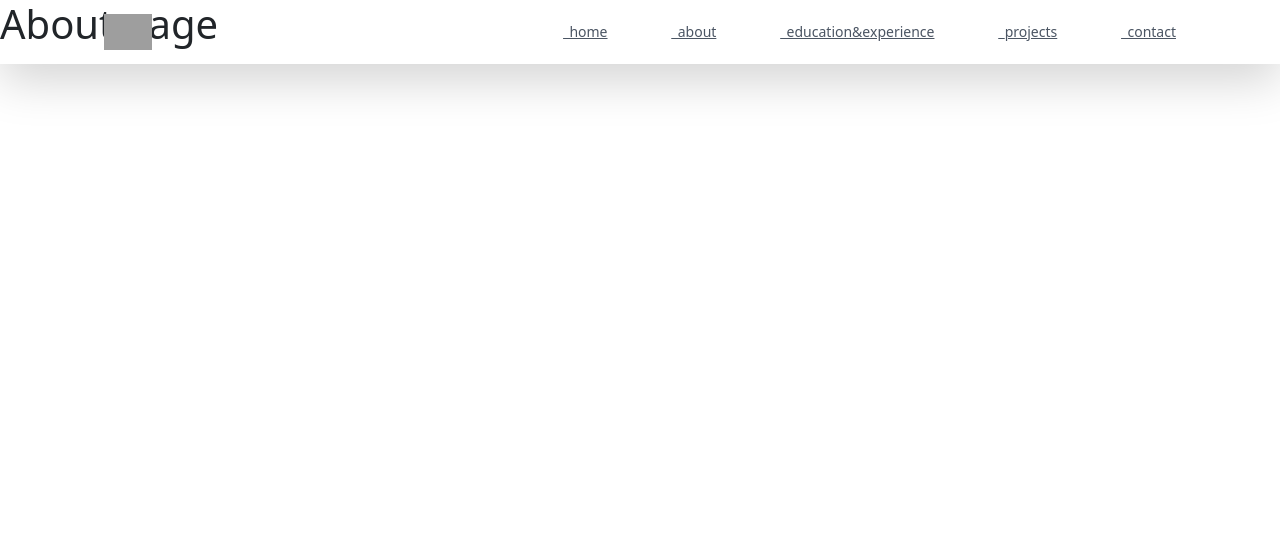
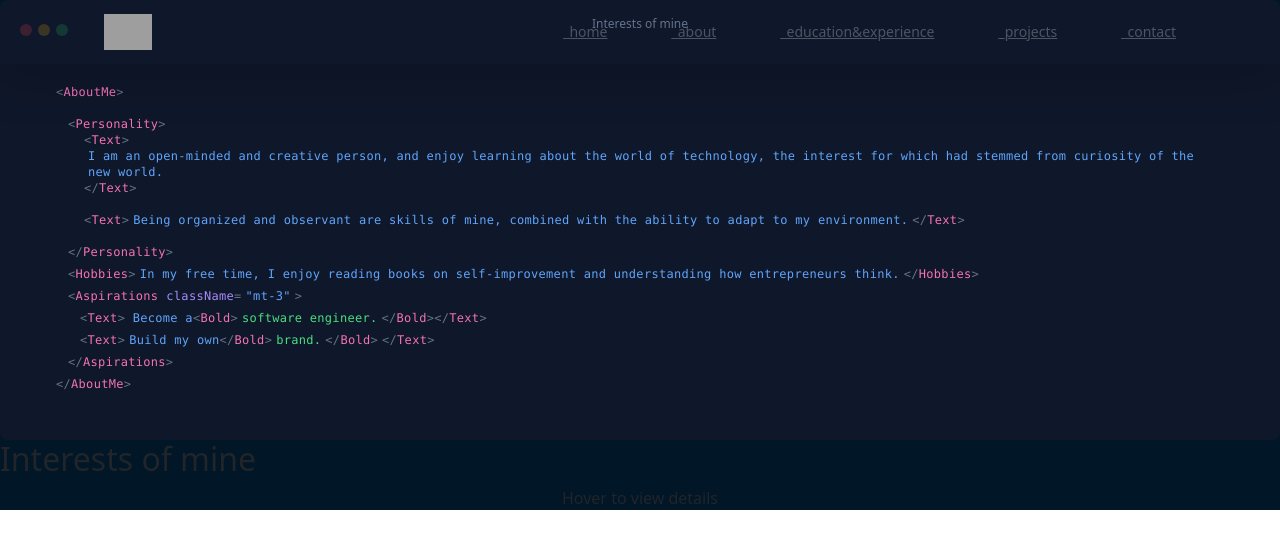
Before and after one commit to robynainsley21/portfolio-dark, a React (Vite) app: page /about in a window 1280 px wide. Shown: the top 548 px of the page. Built offline with nearby package versions, Linux system fonts and the light colour scheme; grey boxes are pictures that could not be loaded.

Commit message:
About page changes

```diff
--- /dev/null
+++ b/src/assets/components/aboutInterests.jsx
@@ -0,0 +1,159 @@
+export default function AboutInterests() {
+  return (
+    <div className="relative rounded-lg bg-slate-900 p-2">
+      {/* From Uiverse.io by emmanuelh-dev   */}
+      <div className="relative flex text-center">
+        <div className="flex pl-3.5 pt-3">
+          <svg
+            viewBox="0 0 24 24"
+            fill="currentColor"
+            className="-ml-0.5 mr-1.5 h-3 w-3 text-red-500/20"
+          >
+            <circle r="12" cy="12" cx="12"></circle>
+          </svg>
+          <svg
+            viewBox="0 0 24 24"
+            fill="currentColor"
+            className="-ml-0.75 mr-1.5 h-3 w-3 text-yellow-500/20"
+          >
+            <circle r="12" cy="12" cx="12"></circle>
+          </svg>
+          <svg
+            viewBox="0 0 24 24"
+            fill="currentColor"
+            className="-ml-0.75 mr-1.5 h-3 w-3 text-green-500/20"
+          >
+            <circle r="12" cy="12" cx="12"></circle>
+          </svg>
+        </div>
+        <span className="absolute inset-x-0 top-2 text-xs text-slate-500">
+          Interests of mine
+        </span>
+      </div>
+      <div className="mt-5 space-y-1.5 px-5 pb-10">
+        <p className="mt-4 font-mono text-xs font-normal tracking-wide text-violet-400">
+          <span className="text-slate-500">&lt;</span>
+          <span className="text-pink-400">AboutMe</span>
+          <span className="text-slate-500">&gt;</span>
+        </p>
+        <p className="ml-3 font-mono text-xs font-normal tracking-wide text-violet-400">
+          <span className="text-slate-500">&lt;</span>
+          <span className="text-pink-400">Personality</span>
+          <span className="text-slate-500">&gt;</span>
+
+          <p className="ml-4 font-mono text-xs font-normal tracking-wide text-violet-400">
+            <span className="text-slate-500">&lt;</span>
+            <span className="text-pink-400">Text</span>
+            <span className="text-slate-500">&gt;</span>
+            <span className="relative inline-block px-1 before:absolute before:block before:rounded before:bg-blue-500/10">
+              <span className="relative text-blue-400">
+                I am an open-minded and creative person, and enjoy learning
+                about the world of technology, the interest for which had
+                stemmed from curiosity of the new world.
+              </span>
+            </span>
+            <span className="text-slate-500">&lt;/</span>
+            <span className="text-pink-400">Text</span>
+            <span className="text-slate-500">&gt;</span>
+          </p>
+
+          <p className="ml-4 font-mono text-xs font-normal tracking-wide text-violet-400">
+            <span className="text-slate-500">&lt;</span>
+            <span className="text-pink-400">Text</span>
+            <span className="text-slate-500">&gt;</span>
+            <span className="relative inline-block px-1 before:absolute before:block before:rounded before:bg-blue-500/10">
+              <span className="relative text-blue-400">
+                Being organized and observant are skills of mine, combined with
+                the ability to adapt to my environment.
+              </span>
+            </span>
+            <span className="text-slate-500">&lt;/</span>
+            <span className="text-pink-400">Text</span>
+            <span className="text-slate-500">&gt;</span>
+          </p>
+          <span className="text-slate-500">&lt;/</span>
+          <span className="text-pink-400">Personality</span>
+          <span className="text-slate-500">&gt;</span>
+        </p>
+        <p className="ml-3 font-mono text-xs font-normal leading-4 tracking-wide text-violet-400">
+          <span className="text-slate-500">&lt;</span>
+          <span className="text-pink-400">Hobbies</span>
+          <span className="text-slate-500">&gt;</span>
+
+          <span className="relative inline-block px-1 before:absolute before:block before:rounded before:bg-blue-500/10">
+            <span className="relative text-blue-400">
+              In my free time, I enjoy reading books on self-improvement and
+              understanding how entrepreneurs think.
+            </span>
+          </span>
+
+          <span className="text-slate-500">&lt;/</span>
+          <span className="text-pink-400">Hobbies</span>
+          <span className="text-slate-500">&gt;</span>
+        </p>
+        <p className="ml-3 font-mono text-xs font-normal tracking-wide text-violet-400">
+          <span className="text-slate-500">&lt;</span>
+          <span className="text-pink-400">Aspirations</span>
+          <span className="ml-2 text-violet-400">
+            className<span className="text-slate-500">=</span>
+            <span className="relative inline-block px-1 before:absolute before:block before:rounded before:bg-blue-500/10">
+              <span className="relative text-blue-400">"mt-3"</span>
+            </span>
+          </span>
+          <span className="text-slate-500">&gt;</span>
+        </p>
+        <p className="ml-6 font-mono text-xs font-normal tracking-wide text-violet-400">
+          <span className="text-slate-500">&lt;</span>
+          <span className="text-pink-400">Text</span>
+          <span className="text-slate-500">&gt;</span>
+          <span className="text-blue-400"> Become a</span>
+          <span className="text-slate-500">&lt;</span>
+          <span className="text-pink-400">Bold</span>
+          <span className="text-slate-500">&gt;</span>
+          <span className="relative inline-block px-1 before:absolute before:block before:rounded before:bg-blue-500/10">
+            <span className="relative text-green-400">software engineer.</span>
+          </span>
+          <span className="text-slate-500">&lt;/</span>
+          <span className="text-pink-400">Bold</span>
+          <span className="text-slate-500">&gt;</span>
+
+          <span className="text-slate-500">&lt;/</span>
+          <span className="text-pink-400">Text</span>
+          <span className="text-slate-500">&gt;</span>
+        </p>
+        <p className="ml-6 font-mono text-xs font-normal tracking-wide text-violet-400">
+          <span className="text-slate-500">&lt;</span>
+          <span className="text-pink-400">Text</span>
+          <span className="text-slate-500">&gt;</span>
+          <span className="relative inline-block px-1 before:absolute before:block before:rounded before:bg-blue-500/10">
+            <span className="relative text-blue-400">
+              Build my own
+              <span className="text-slate-500">&lt;/</span>
+              <span className="text-pink-400">Bold</span>
+              <span className="text-slate-500">&gt;</span>
+              <span className="relative inline-block px-1 before:absolute before:block before:rounded before:bg-blue-500/10">
+                <span className="relative text-green-400">brand.</span>
+              </span>
+              <span className="text-slate-500">&lt;/</span>
+              <span className="text-pink-400">Bold</span>
+              <span className="text-slate-500">&gt;</span>
+            </span>
+          </span>
+          <span className="text-slate-500">&lt;/</span>
+          <span className="text-pink-400">Text</span>
+          <span className="text-slate-500">&gt;</span>
+        </p>
+        <p className="ml-3 font-mono text-xs font-normal tracking-wide text-violet-400">
+          <span className="text-slate-500">&lt;/</span>
+          <span className="text-pink-400">Aspirations</span>
+          <span className="text-slate-500">&gt;</span>
+        </p>
+        <p className="font-mono text-xs font-normal tracking-wide text-violet-400">
+          <span className="text-slate-500">&lt;/</span>
+          <span className="text-pink-400">AboutMe</span>
+          <span className="text-slate-500">&gt;</span>
+        </p>
+      </div>
+    </div>
+  );
+}
--- a/src/assets/pages/About.jsx
+++ b/src/assets/pages/About.jsx
@@ -1,7 +1,67 @@
+import React, { useState, useEffect } from "react";
+
+import AboutInterests from "../components/aboutInterests";
+
 export default function About() {
+  const [data, setData] = useState(null);
+  const [loading, setLoading] = useState(true);
+
   return (
-    <>
-      <h1>About page</h1>
-    </>
+    <div className="page_container" id="about">
+      {/* <h1>A little about me.</h1>
+      <div className="about_hero">
+        <div className="col-item">
+          <img
+            loading="lazy"
+            src="https://robynainsley21.github.io/images/vue-portfolio-images/robyn-about.jpg"
+            alt="about_img"
+          />
+        </div>
+        <div className="col-item about_text">
+          <p>
+
+          </p>
+
+        </div>
+      </div> */}
+
+      <AboutInterests />
+
+
+
+
+      <div className="about_body">
+        <h2 data-aos="fade-up">Interests of mine</h2>
+        <p className="fine-text text-center mb-5">Hover to view details</p>
+
+        {/* <div className="interest-container row mb-5">
+          {data.about[1].interests.map((item) => {
+            return (
+              <InterestCard
+                title={item.title}
+                details={item.details}
+                img={item.img_url}
+              />
+            );
+          })}
+        </div> */}
+
+        {/* <div className="about_mindmap">
+<div className="grid_item"></div>
+<div className="grid_item"></div>
+<div className="grid_item"></div>
+<div className="grid_item"></div>
+<div className="grid_item middle_item">middle</div>
+<div className="grid_item"></div>
+<div className="grid_item"></div>
+<div className="grid_item"></div>
+<div className="grid_item"></div>
+</div> */}
+
+
+
+      </div>
+      <div>{/* <Achievements data={data} loading={loading} /> */}</div>
+    </div>
   );
 }
--- a/src/index.css
+++ b/src/index.css
@@ -27,7 +27,7 @@ img[alt="logo"] {
   width: 3rem;
 }
 
-:is(#home){
+:is(#home, #about){
   background-color: var(--background-dark);
 
   & h1{
@@ -194,6 +194,36 @@ img[alt="home_img"]{
 /* HOME */
 
 
+/* ABOUT */
+img[alt="about_img"]{
+  width: 6rem;
+}
+
+/* mindmap */
+.about_mindmap{
+  display: grid;
+  grid-template-columns: repeat(3, 1fr);
+  width: 100%;
+  height: 30rem;
+  gap: 1rem;
+}
+
+.grid_item{
+  width: 80%;
+  height: 100%;
+  background-color: var(--violet);
+  border: 1px solid var(--background-dark);margin: auto;
+}
+
+.middle_item{
+  display: flex;
+  flex-direction: column;
+  justify-content: center;
+  align-items: center;
+}
+/* mindmap */
+/* ABOUT */
+
 /* MOBILE */
 @media screen and (max-width: 768px) {
   /* home */
```
Also changed, not shown: src/assets/components/aboutAnimation.jsx (added).
